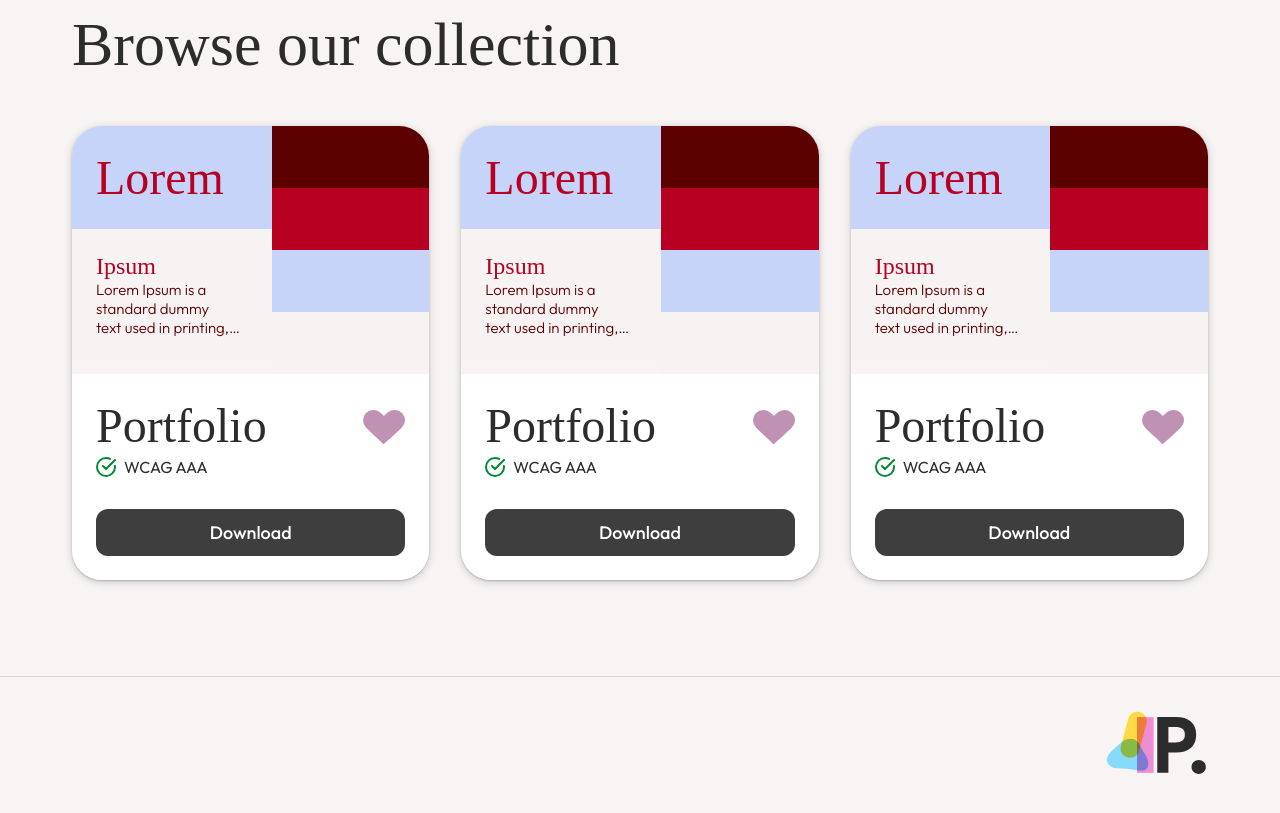
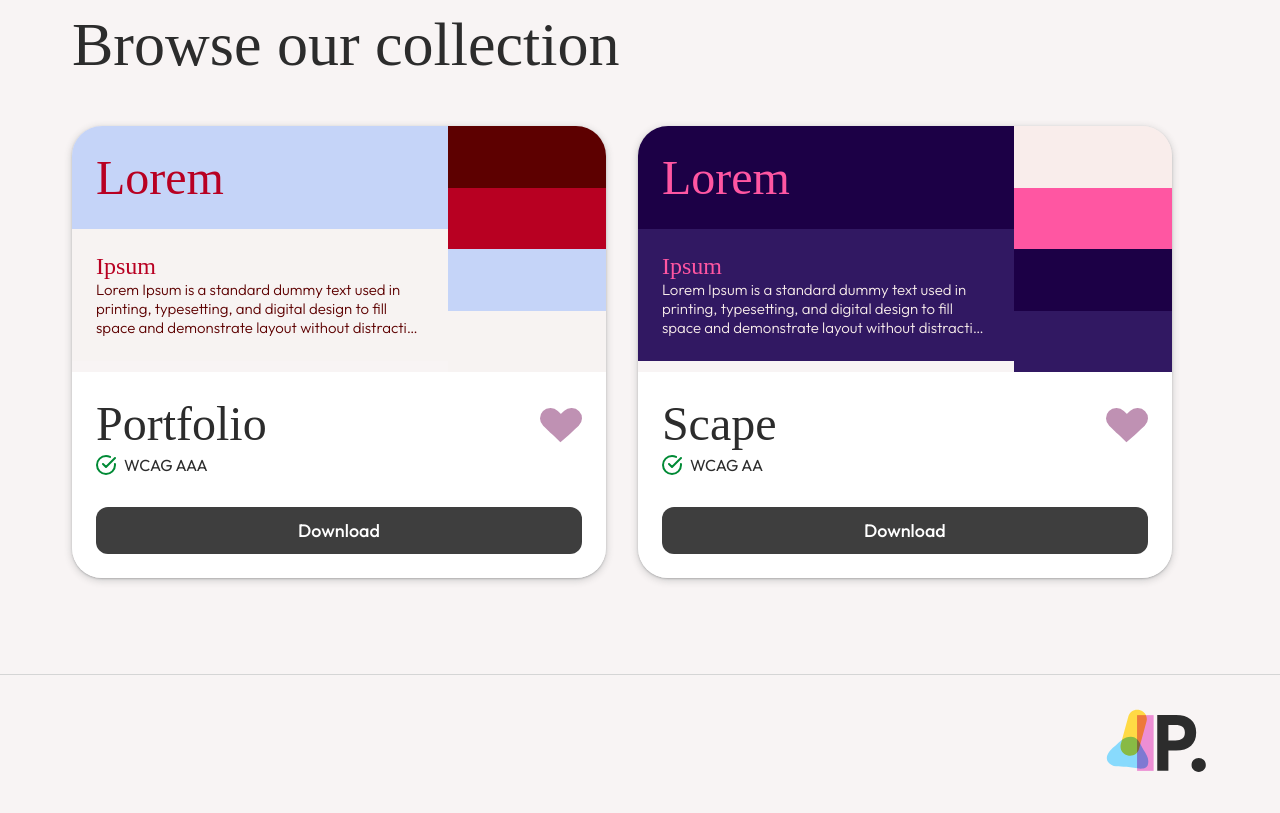
Before and after one commit to sara-jpallander/Palatable, a React (Vite) app in the folder palatable-frontend/: page / in a window 1280 px wide. Shown: the part 780-1593 px from the top of the page. Built offline with nearby package versions, Linux system fonts and the light colour scheme; a web font is replaced by a local one.

Commit message:
map themes card palettes

```diff
--- a/palatable-frontend/src/assets/css/components/card-palette.css
+++ b/palatable-frontend/src/assets/css/components/card-palette.css
@@ -28,25 +28,25 @@
 
 .PaletteCard-preview--text h3 {
     font: var(--fs-heading-s);
-    color: #B80022;
-    background-color: #C5D4F8;
+    color: var(--cp-color-titles);
+    background-color: var(--cp-color-header);
     padding: var(--spacing-m);
 }
 
 .PaletteCard-preview--text > section {
     font: var(--fs-heading-xs);
-    background-color: #F7F3F2;
+    background-color: var(--cp-color-bg);
     padding: var(--spacing-m);
 }
 
 .PaletteCard-preview--text > section h4 {
-    color: #B80022;
+    color: var(--cp-color-titles);
     font-weight: 300 !important;
 }
 
 .PaletteCard-preview--text > section p {
     font: var(--fs-body-s);
-    color: #5D0000;
+    color: var(--cp-color-text);
 
     overflow: hidden;
     text-overflow: ellipsis;
@@ -64,6 +64,7 @@
 .PaletteCard-title h2 {
     font: var(--fs-heading-s);
     margin-bottom: var(--spacing-4xs);
+    text-transform: capitalize;
 }
 
 .PaletteCard-title > img {
@@ -101,7 +102,7 @@
 }
 
 .PaletteCard-preview--color > span {
-    height: 6.2rem;
+    height: 6.15rem;
     width: calc(45rem * 0.35);
 }
 
@@ -122,17 +123,32 @@
 }
 
 .color-1 {
-    background-color: #5D0000;
+    background-color: var(--cp-color-text);
 }
 
 .color-2 {
-    background-color: #B80022;
+    background-color: var(--cp-color-titles);
 }
 
 .color-3 {
-    background-color: #C5D4F8;
+    background-color: var(--cp-color-header);
 }
 
 .color-4 {
-    background-color: #F7F3F2;
+    background-color: var(--cp-color-bg);
 }
+
+/* Themes */
+.PaletteCard-container.portfolio {
+    --cp-color-titles: #B80022;
+    --cp-color-header: #C5D4F8;
+    --cp-color-text: #5D0000;
+    --cp-color-bg: #F7F3F2;
+}
+
+.PaletteCard-container.scape {
+    --cp-color-titles: #ff56a2;
+    --cp-color-header: #1c0046;
+    --cp-color-text: #f9edeb;
+    --cp-color-bg:#311862;
+}
--- a/palatable-frontend/src/components/card-palette.tsx
+++ b/palatable-frontend/src/components/card-palette.tsx
@@ -2,10 +2,15 @@ import '../assets/css/index.css'
 import heart from '../assets/images/heart.svg'
 import greenCheck from '../assets/images/green_check.svg'
 
-function PaletteCard() {
+interface PaletteCardProps {
+  theme: string;
+  rating: string;
+}
+
+function PaletteCard({ theme, rating }: PaletteCardProps) {
 
   return (
-    <div className='PaletteCard-container'>
+    <div className={`PaletteCard-container ${theme}`}>
       <div className="PaletteCard-container--top">
           <section className='PaletteCard-preview--text'>
             <h3>Lorem</h3>
@@ -24,10 +29,10 @@ function PaletteCard() {
       <div className="PaletteCard-container--bottom">
           <section className='PaletteCard-title flex-SpaceBetween'>
             {/* title */}
-            <h2>Portfolio</h2>
+            <h2>{theme}</h2>
             <img src={heart} alt="Like Button Heart" />
           </section>
-          <p><img src={greenCheck} alt="WCAG Grade Check" />WCAG AAA</p>
+          <p><img src={greenCheck} alt="WCAG Grade Check" />{rating}</p>
           <button>Download</button>
       </div>
     </div>
--- a/palatable-frontend/src/pages/mainPage.tsx
+++ b/palatable-frontend/src/pages/mainPage.tsx
@@ -50,6 +50,11 @@ const mainPage = () => {
       };
     }, []);
 
+    const themes = [
+      { theme: 'portfolio', rating: 'WCAG AAA' },
+      { theme: 'scape', rating: 'WCAG AA' }
+    ];
+
   return (
     <>
     <main>
@@ -71,9 +76,9 @@ const mainPage = () => {
         <div className='slider-container'>
           <span className='overlay'></span>
           <div className='CardPalette-slider sitegrid-halfWidth--right'>
-            <PaletteCard />
-            <PaletteCard />
-            <PaletteCard />
+            {themes.map((item) => (
+              <PaletteCard key={item.theme} theme={item.theme} rating={item.rating}/>
+            ))}
           </div>
         </div>
 
```
Lines whose indentation alone changed are shown as unchanged.
